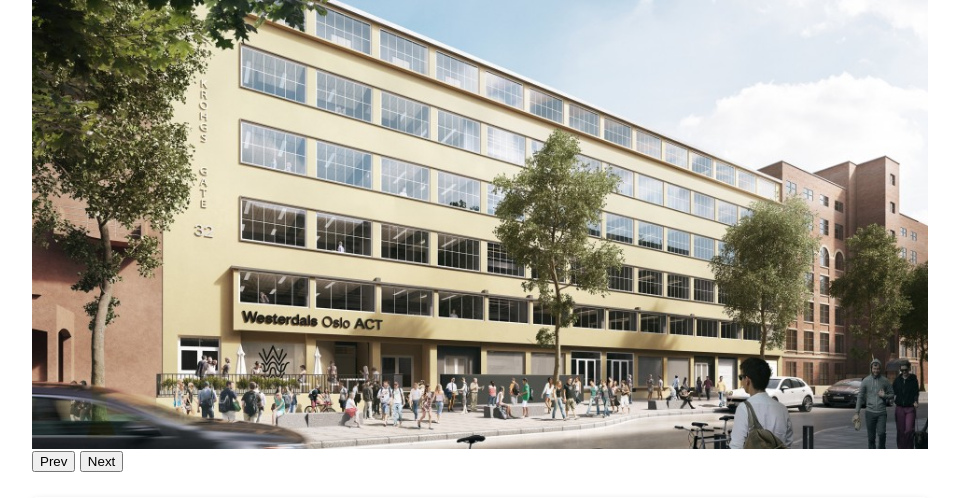
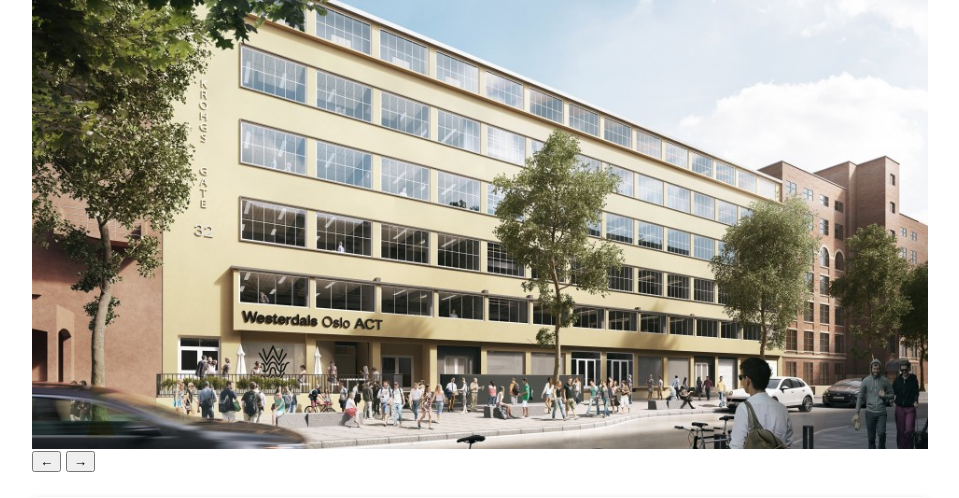
Before and after one commit to saccky/webprojekt-2, a PHP site: page / in a window 1280 px wide. Shown: the part 219-717 px from the top of the page, without its empty margins (160-1119 px from the left). Run offline with PHP 8.4, Linux system fonts and the light colour scheme; data comes from the database, SQL or seed files in the repository.

Commit message:
Ändrat pilarna i slideshow

```diff
--- a/slideshow.php
+++ b/slideshow.php
@@ -37,6 +37,6 @@
 
 </div>
 <div id="SlidesButtons">
-        <button class="SlidesBtnPrev" type="button" onclick="changeSlides(-1)"> Prev </button>
-        <button class="SlidesBtnNext" type="button" onclick="changeSlides(1)"> Next </button>
+        <button class="SlidesBtnPrev" type="button" onclick="changeSlides(-1)"> &larr; </button>
+        <button class="SlidesBtnNext" type="button" onclick="changeSlides(1)"> &rarr; </button>
 </div>
```
